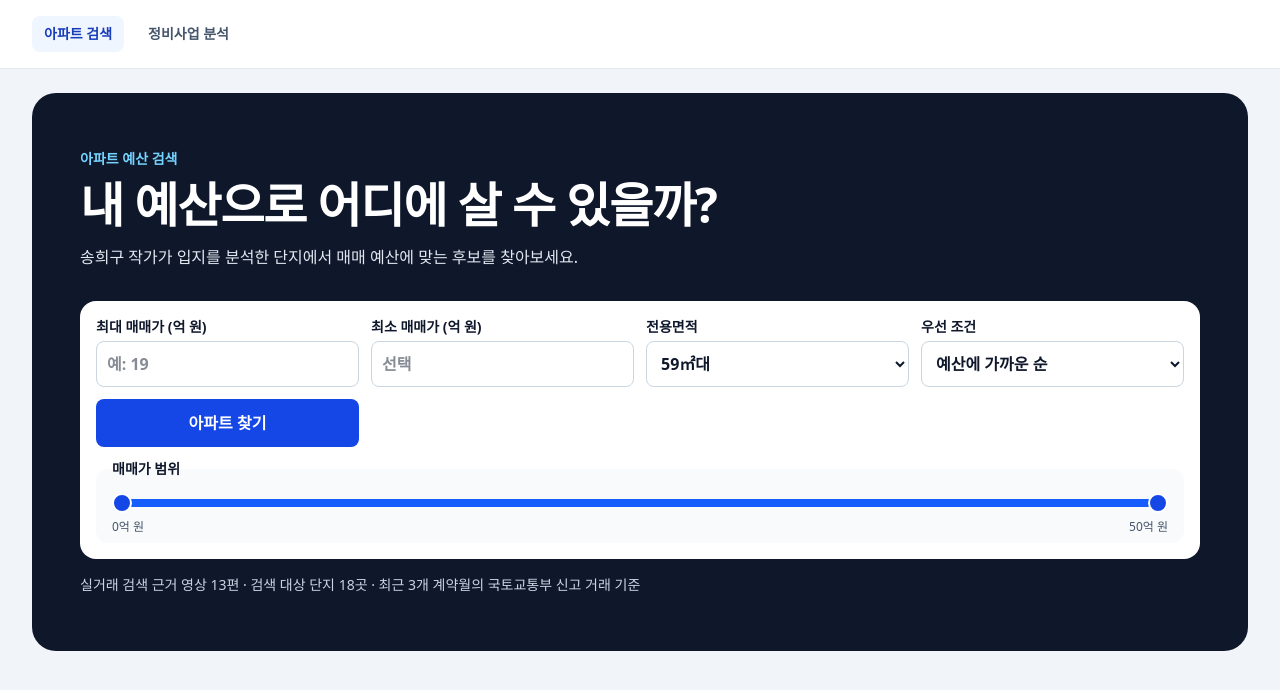
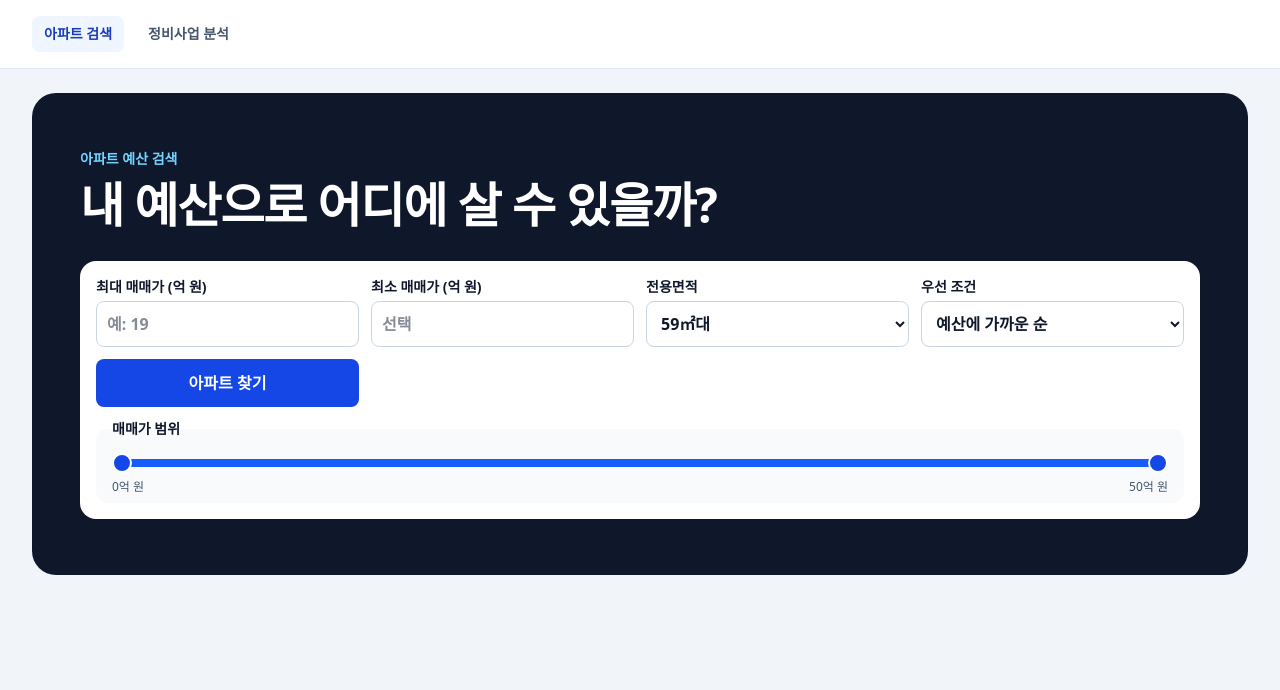
Before and after one commit to cocoadang/k-busan, a React (Vite) app: page / in a window 1280 px wide. Shown: the top 690 px of the page. Built offline with nearby package versions, Linux system fonts and the light colour scheme.

Commit message:
Remove explanatory copy from apartment search

```diff
--- a/src/components/ApartmentBudgetSearch.tsx
+++ b/src/components/ApartmentBudgetSearch.tsx
@@ -6,7 +6,7 @@ import 'leaflet/dist/leaflet.css';
 import { useEffect, useRef, useState, type FormEvent } from 'react';
 
 import ApartmentRadar, { ApartmentRadarPreview } from './ApartmentRadar';
-import catalog from '../housing/songApartmentCatalog.json';
+import type catalog from '../housing/songApartmentCatalog.json';
 import { AdditionalSongEvidence, songVideoUrl as videoUrl } from './SongApartmentVideoEvidence';
 
 type Listing = (typeof catalog.apartments)[number] & { area: number; price: number; date: string; floor: number; areaCategory: string; tradeSummary?: { count: number; min: number; max: number } };
@@ -230,7 +230,6 @@ export default function ApartmentBudgetSearch() {
       <div className="rounded-3xl bg-slate-900 px-5 py-10 text-white sm:px-12 sm:py-14">
         <p className="mb-3 text-sm font-semibold text-sky-300">아파트 예산 검색</p>
         <h1 id="budget-title" className="text-3xl font-bold tracking-tight sm:text-5xl">내 예산으로 어디에 살 수 있을까?</h1>
-        <p className="mt-4 max-w-xl text-base text-slate-200">송희구 작가가 입지를 분석한 단지에서 매매 예산에 맞는 후보를 찾아보세요.</p>
         <form onSubmit={search} className="mt-8 grid gap-3 rounded-2xl bg-white p-4 text-slate-900 sm:grid-cols-2 lg:grid-cols-4 sm:items-end">
           <label className="grid gap-1 text-sm font-semibold">최대 매매가 (억 원)
             <input className="min-w-0 rounded-lg border border-slate-300 p-2.5 text-base" type="number" min="0.0001" step="0.0001" required placeholder="예: 19" value={budget} onChange={(event) => setBudget(event.target.value)} />
@@ -253,7 +252,6 @@ export default function ApartmentBudgetSearch() {
             onBudget={value => { setBudget(value); setRangeError(false); }} />
           {rangeError && <p role="alert" className="text-sm text-red-700 sm:col-span-full">최소 매매가를 최대 매매가 이하로 입력하세요.</p>}
         </form>
-        <p className="mt-4 text-sm text-slate-300">실거래 검색 근거 영상 {catalog.reviewedVideoIds.length}편 · 검색 대상 단지 {catalog.apartments.length}곳 · 최근 3개 계약월의 국토교통부 신고 거래 기준</p>
       </div>
       {query && <div className="mt-6" aria-live="polite">
         {loading && <p role="status">저장된 실거래 자료에서 후보를 불러오고 있습니다.</p>}
```
Also changed, not shown: 1 other file (tests, documents, lock files or other folders).
